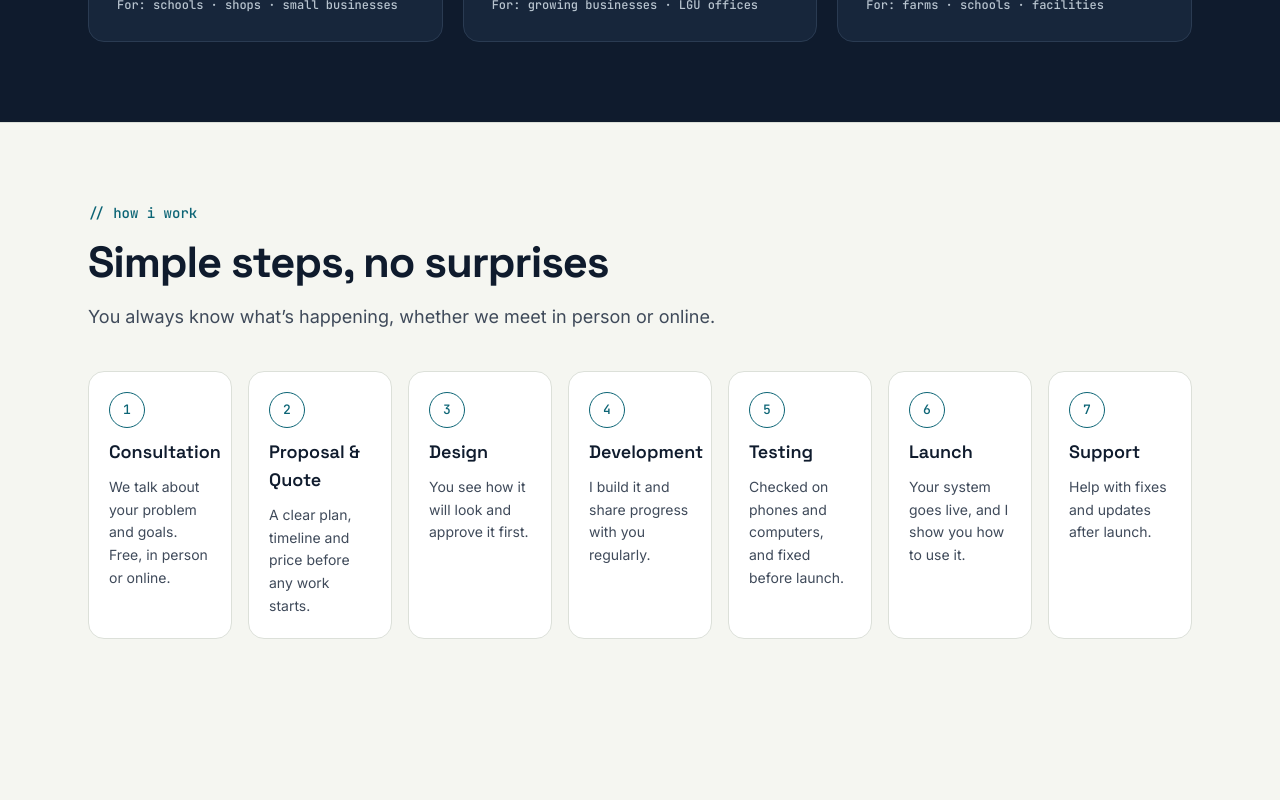
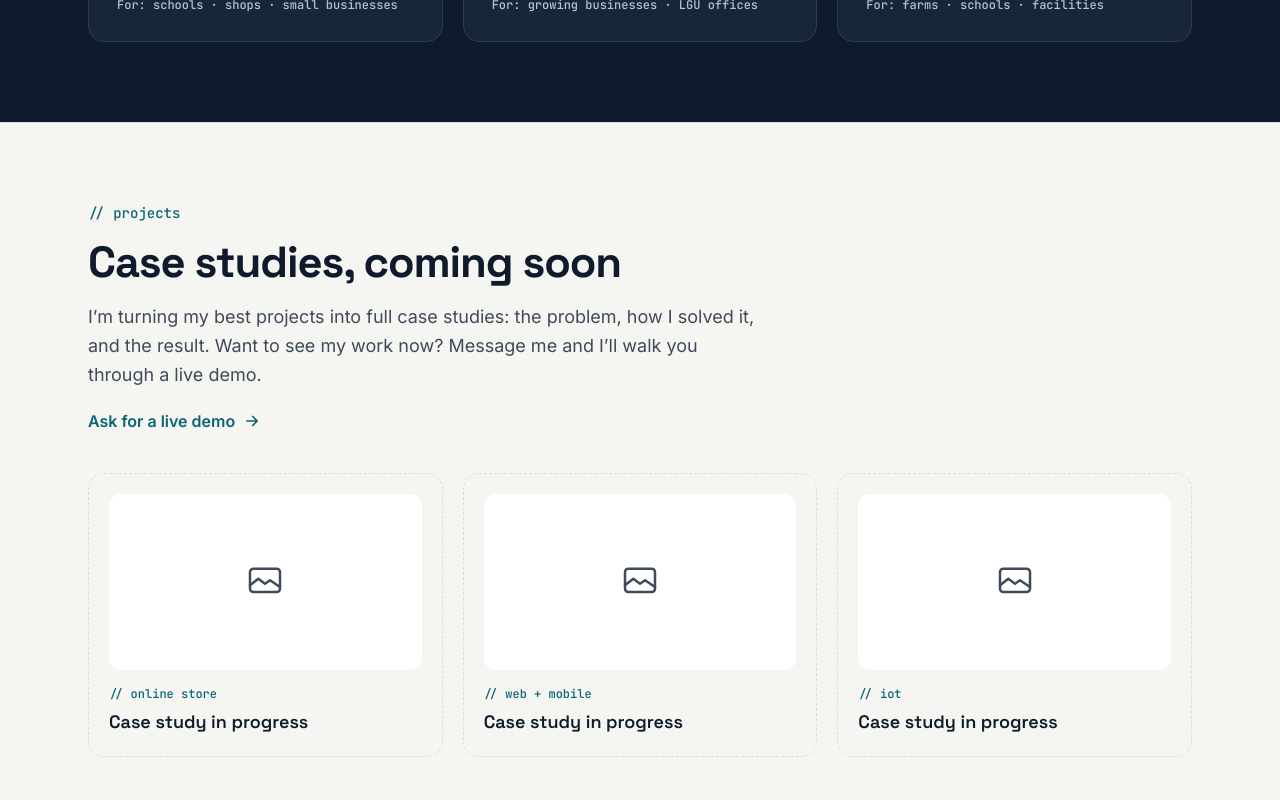
Before and after one commit to ItsmeKeian/Kei-Tech-Portfolio-V2, a React (Vite) app: page / in a window 1280 px wide. Shown: the part 1480-2280 px from the top of the page. Before the commit the page ends 2199 px from the top, so only its background shows below. Built offline with nearby package versions, Linux system fonts and the light colour scheme.

Commit message:
Add projects section placeholder with demo request link

```diff
--- a/src/App.tsx
+++ b/src/App.tsx
@@ -3,6 +3,7 @@ import { Navbar } from './components/Navbar'
 import { Hero } from './components/Hero'
 import { Services } from './components/Services'
 import { Process } from './components/Process'
+import { Projects } from './components/Projects'
 
 function App() {
   return (
@@ -12,6 +13,7 @@ function App() {
       <main>
         <Hero />
         <Services />
+        <Projects />
         <Process />
       </main>
     </div>
--- /dev/null
+++ b/src/components/Projects.tsx
@@ -0,0 +1,46 @@
+const upcomingCaseStudies = ['// online store', '// web + mobile', '// iot']
+
+export function Projects() {
+  return (
+    <section id="projects" className="border-t border-line">
+      <div className="mx-auto flex max-w-6xl flex-col gap-10 px-6 py-20">
+        <div className="flex max-w-2xl flex-col gap-3">
+          <p className="font-mono text-sm text-highlight">// projects</p>
+          <h2 className="font-heading text-[clamp(1.875rem,3.4vw,2.75rem)] leading-tight font-bold tracking-tight">
+            Case studies, coming soon
+          </h2>
+          <p className="text-lg leading-relaxed text-muted">
+            I’m turning my best projects into full case studies: the problem, how I solved it, and the result.
+            Want to see my work now? Message me and I’ll walk you through a live demo.
+          </p>
+          <a
+            href="#contact"
+            className="mt-2 inline-flex items-center gap-2 self-start font-semibold text-highlight transition-colors hover:text-ink"
+          >
+            Ask for a live demo
+            <svg width="18" height="18" viewBox="0 0 24 24" fill="none" stroke="currentColor" strokeWidth="2.2" strokeLinecap="round" strokeLinejoin="round" aria-hidden="true">
+              <path d="M5 12h14M13 6l6 6-6 6" />
+            </svg>
+          </a>
+        </div>
+
+        <ul className="grid gap-5 md:grid-cols-3">
+          {upcomingCaseStudies.map((tag) => (
+            <li key={tag} className="flex flex-col gap-4 rounded-2xl border-[1.5px] border-dashed border-line p-5">
+              <div className="flex h-44 items-center justify-center rounded-xl bg-card text-muted">
+                <svg width="40" height="40" viewBox="0 0 24 24" fill="none" stroke="currentColor" strokeWidth="1.5" strokeLinecap="round" strokeLinejoin="round" aria-hidden="true">
+                  <rect x="3" y="4" width="18" height="14" rx="2" />
+                  <path d="M3 14l5-4 4 3 3-2 6 4" />
+                </svg>
+              </div>
+              <div className="flex flex-col gap-1.5">
+                <span className="font-mono text-xs text-highlight">{tag}</span>
+                <span className="font-heading text-lg font-semibold">Case study in progress</span>
+              </div>
+            </li>
+          ))}
+        </ul>
+      </div>
+    </section>
+  )
+}
```
